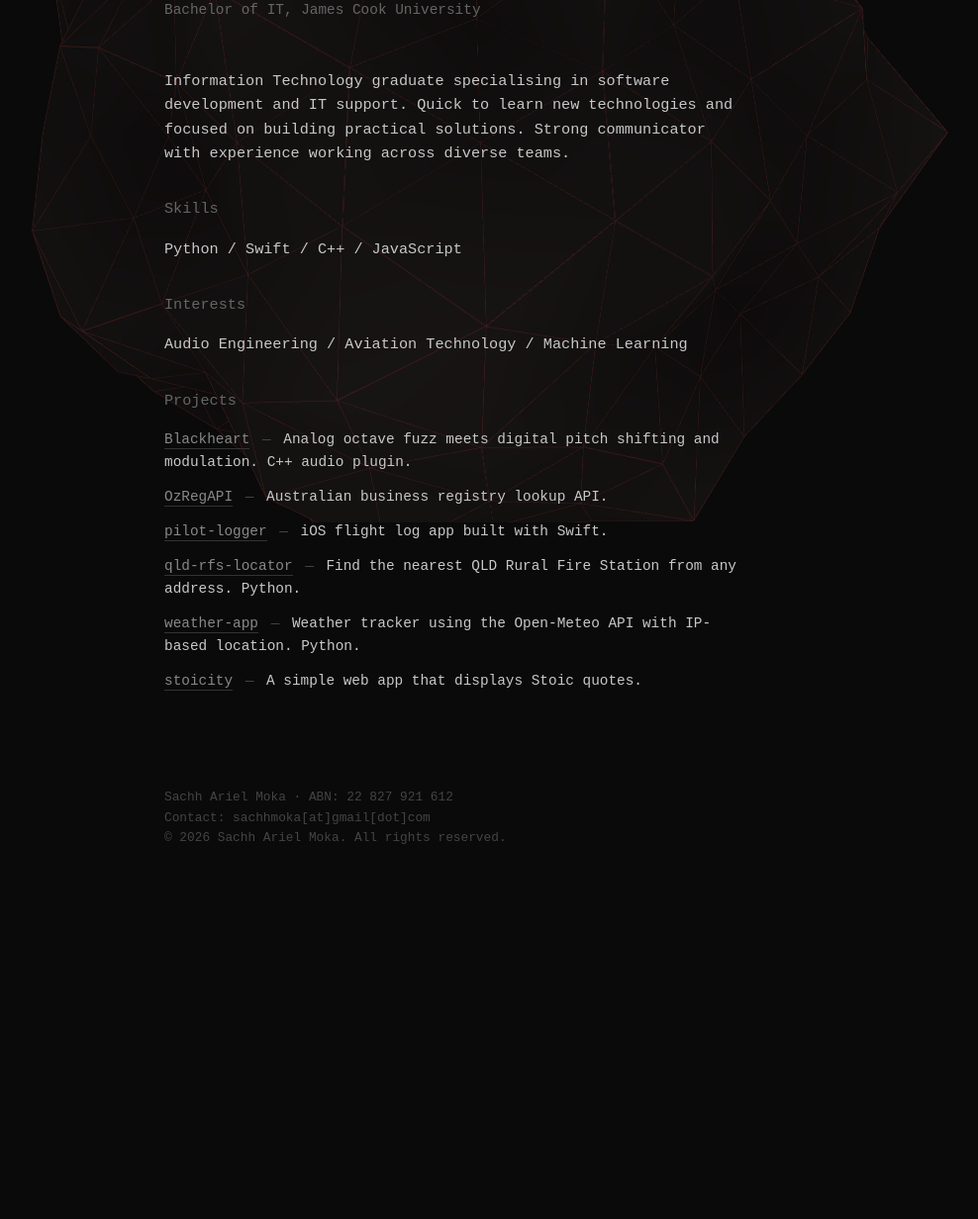
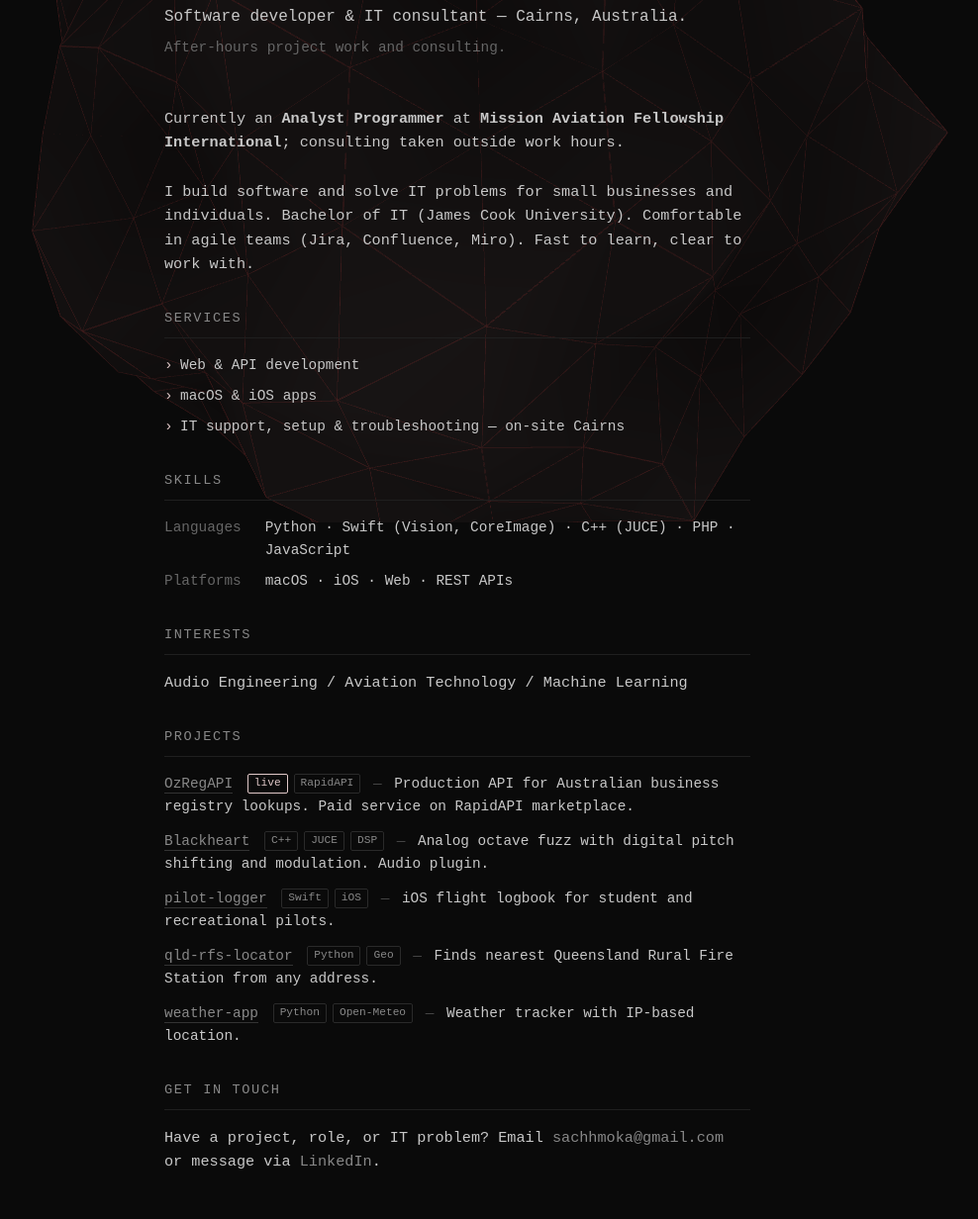
Before and after one commit to sachhm/sachhm.github.io, a plain HTML site: page index.html in a window 1280 px wide. Shown: the part 272-1504 px from the top of the page at 99% size, without its empty margins (178-1166 px from the left). Before the commit the page ends 1178 px from the top, so only its background shows below. Drawn offline with nearby package versions, Linux system fonts and the light colour scheme; animation ran at ten frames a second.

Commit message:
update 2

```diff
--- a/css/styles.css
+++ b/css/styles.css
@@ -55,10 +55,27 @@
     letter-spacing: -0.02em;
 }
 
+.tagline {
+    margin-top: 12px;
+    color: #c8c8c8;
+    font-size: 1rem;
+}
+
 .subtitle {
-    margin-top: 8px;
+    margin-top: 6px;
     color: #666;
     font-size: 0.9rem;
+}
+
+nav .cta {
+    color: #e0c8c8;
+    border-bottom: 1px solid #e0c8c8;
+    padding-bottom: 1px;
+    margin-left: auto;
+}
+
+nav {
+    align-items: center;
 }
 
 main {
@@ -82,10 +99,71 @@
 }
 
 h2 {
-    font-size: 0.95rem;
+    font-size: 0.85rem;
     font-weight: 400;
+    color: #888;
+    margin-bottom: 16px;
+    text-transform: uppercase;
+    letter-spacing: 0.12em;
+    border-bottom: 1px solid #1f1f1f;
+    padding-bottom: 8px;
+}
+
+.services-list {
+    list-style: none;
+    display: flex;
+    flex-direction: column;
+    gap: 8px;
+    font-size: 0.9rem;
+}
+
+.services-list li {
+    padding-left: 16px;
+    position: relative;
+}
+
+.services-list li::before {
+    content: "›";
+    position: absolute;
+    left: 0;
+    color: #e0c8c8;
+}
+
+.skills-grid {
+    display: grid;
+    grid-template-columns: max-content 1fr;
+    column-gap: 24px;
+    row-gap: 8px;
+    font-size: 0.9rem;
+}
+
+.skills-grid dt {
     color: #666;
-    margin-bottom: 16px;
+}
+
+.skills-grid dd {
+    color: #c8c8c8;
+}
+
+.tags {
+    display: inline-flex;
+    gap: 6px;
+    margin-left: 6px;
+    vertical-align: middle;
+}
+
+.tag {
+    font-size: 0.7rem;
+    color: #888;
+    border: 1px solid #2a2a2a;
+    padding: 1px 6px;
+    border-radius: 2px;
+    line-height: 1.4;
+}
+
+.tag-live {
+    color: #e0c8c8;
+    border-color: #e0c8c8;
 }
 
 a {
@@ -135,6 +213,16 @@
     font-size: 0.8rem;
 }
 
+footer a {
+    color: #666;
+    border-bottom: 1px solid #2a2a2a;
+}
+
+footer a:hover {
+    color: #e0c8c8;
+    border-bottom-color: #e0c8c8;
+}
+
 /* --- Entrance animations --- */
 @keyframes fadeUp {
     from {
@@ -158,7 +246,9 @@
 main > section:nth-child(2) { animation-delay: 0.3s; }
 main > section:nth-child(3) { animation-delay: 0.4s; }
 main > section:nth-child(4) { animation-delay: 0.5s; }
-footer { animation-delay: 0.6s; }
+main > section:nth-child(5) { animation-delay: 0.6s; }
+main > section:nth-child(6) { animation-delay: 0.7s; }
+footer { animation-delay: 0.8s; }
 
 @media (max-width: 600px) {
     .container {
--- a/index.html
+++ b/index.html
@@ -21,33 +21,45 @@
         <div class="container">
             <header>
                 <nav>
-                    <a href="https://github.com/sachhm" target="_blank"
-                        >/github</a
-                    >
-                    <a
-                        href="https://linkedin.com/in/sachh-moka"
-                        target="_blank"
-                        >/linkedin</a
-                    >
+                    <a href="https://github.com/sachhm" target="_blank">/github</a>
+                    <a href="https://linkedin.com/in/sachh-moka" target="_blank">/linkedin</a>
+                    <a href="#contact" class="cta">/contact</a>
                 </nav>
                 <h1>Sachh Ariel Moka</h1>
-                <p class="subtitle">Bachelor of IT, James Cook University</p>
+                <p class="tagline">Software developer &amp; IT consultant &mdash; Cairns, Australia.</p>
+                <p class="subtitle">After-hours project work and consulting.</p>
             </header>
 
             <main>
                 <section>
                     <p>
-                        Information Technology graduate specialising in software development and IT support.
-                        Quick to learn new technologies and focused on building practical solutions.
-                        Strong communicator with experience working across diverse teams.
+                        Currently an <strong>Analyst Programmer</strong> at <strong>Mission Aviation Fellowship International</strong>; consulting taken outside work hours.
+                    </p>
+                    <br>
+                    <p>
+                        I build software and solve IT problems for small businesses and individuals.
+                        Bachelor of IT (James Cook University). Comfortable in agile teams
+                        (Jira, Confluence, Miro). Fast to learn, clear to work with.
                     </p>
                 </section>
 
                 <section>
+                    <h2>Services</h2>
+                    <ul class="services-list">
+                        <li>Web &amp; API development</li>
+                        <li>macOS &amp; iOS apps</li>
+                        <li>IT support, setup &amp; troubleshooting &mdash; on-site Cairns</li>
+                    </ul>
+                </section>
+
+                <section>
                     <h2>Skills</h2>
-                    <p class="skills">
-                        Python / Swift / C++ / JavaScript
-                    </p>
+                    <dl class="skills-grid">
+                        <dt>Languages</dt>
+                        <dd>Python &middot; Swift (Vision, CoreImage) &middot; C++ (JUCE) &middot; PHP &middot; JavaScript</dd>
+                        <dt>Platforms</dt>
+                        <dd>macOS &middot; iOS &middot; Web &middot; REST APIs</dd>
+                    </dl>
                 </section>
 
                 <section>
@@ -61,73 +73,67 @@
                     <h2>Projects</h2>
                     <ul class="projects">
                         <li>
-                            <a
-                                href="https://github.com/sachhm/Blackheart"
-                                target="_blank"
-                                >Blackheart</a
-                            >
+                            <a href="https://rapidapi.com/sachhm/api/ozregapi" target="_blank">OzRegAPI</a>
+                            <span class="tags"><span class="tag tag-live">live</span><span class="tag">RapidAPI</span></span>
                             <span class="dash">&mdash;</span>
-                            Analog octave fuzz meets digital pitch shifting and
-                            modulation. C++ audio plugin.
+                            Production API for Australian business registry lookups. Paid service on RapidAPI marketplace.
                         </li>
                         <li>
-                            <a
-                                href="https://rapidapi.com/sachhm/api/ozregapi"
-                                target="_blank"
-                                >OzRegAPI</a
-                            >
+                            <a href="https://github.com/sachhm/Blackheart" target="_blank">Blackheart</a>
+                            <span class="tags"><span class="tag">C++</span><span class="tag">JUCE</span><span class="tag">DSP</span></span>
                             <span class="dash">&mdash;</span>
-                            Australian business registry lookup API.
+                            Analog octave fuzz with digital pitch shifting and modulation. Audio plugin.
                         </li>
                         <li>
-                            <a
-                                href="https://github.com/sachhm/pilot-logger"
-                                target="_blank"
-                                >pilot-logger</a
-                            >
+                            <a href="https://github.com/sachhm/pilot-logger" target="_blank">pilot-logger</a>
+                            <span class="tags"><span class="tag">Swift</span><span class="tag">iOS</span></span>
                             <span class="dash">&mdash;</span>
-                            iOS flight log app built with Swift.
+                            iOS flight logbook for student and recreational pilots.
                         </li>
                         <li>
-                            <a
-                                href="https://github.com/sachhm/qld-rfs-locator"
-                                target="_blank"
-                                >qld-rfs-locator</a
-                            >
+                            <a href="https://github.com/sachhm/qld-rfs-locator" target="_blank">qld-rfs-locator</a>
+                            <span class="tags"><span class="tag">Python</span><span class="tag">Geo</span></span>
                             <span class="dash">&mdash;</span>
-                            Find the nearest QLD Rural Fire Station from any
-                            address. Python.
+                            Finds nearest Queensland Rural Fire Station from any address.
                         </li>
                         <li>
-                            <a
-                                href="https://github.com/sachhm/weather-app"
-                                target="_blank"
-                                >weather-app</a
-                            >
+                            <a href="https://github.com/sachhm/weather-app" target="_blank">weather-app</a>
+                            <span class="tags"><span class="tag">Python</span><span class="tag">Open-Meteo</span></span>
                             <span class="dash">&mdash;</span>
-                            Weather tracker using the Open-Meteo API with
-                            IP-based location. Python.
-                        </li>
-                        <li>
-                            <a
-                                href="https://github.com/sachhm/stoicity"
-                                target="_blank"
-                                >stoicity</a
-                            >
-                            <span class="dash">&mdash;</span>
-                            A simple web app that displays Stoic quotes.
+                            Weather tracker with IP-based location.
                         </li>
                     </ul>
+                </section>
+
+                <section id="contact">
+                    <h2>Get in touch</h2>
+                    <p>
+                        Have a project, role, or IT problem? Email
+                        <a id="contact-inline" href="#" data-u="sachhmoka" data-d="gmail.com">contact</a>
+                        or message via <a href="https://linkedin.com/in/sachh-moka" target="_blank">LinkedIn</a>.
+                    </p>
                 </section>
             </main>
 
             <footer>
                 <p>Sachh Ariel Moka &middot; ABN: 22 827 921 612</p>
-                <p>Contact: sachhmoka[at]gmail[dot]com</p>
+                <p>Smithfield, Queensland, Australia 4878 &middot; <a id="contact-email" href="#" data-u="sachhmoka" data-d="gmail.com">contact</a></p>
                 <p>&copy; 2026 Sachh Ariel Moka. All rights reserved.</p>
             </footer>
         </div>
         <script src="https://cdnjs.cloudflare.com/ajax/libs/three.js/r128/three.min.js"></script>
         <script src="js/aberration.js"></script>
+        <script>
+            (function () {
+                var ids = ["contact-email", "contact-inline"];
+                ids.forEach(function (id) {
+                    var el = document.getElementById(id);
+                    if (!el) return;
+                    var addr = el.dataset.u + String.fromCharCode(64) + el.dataset.d;
+                    el.textContent = addr;
+                    el.href = "mailto:" + addr;
+                });
+            })();
+        </script>
     </body>
 </html>
```
